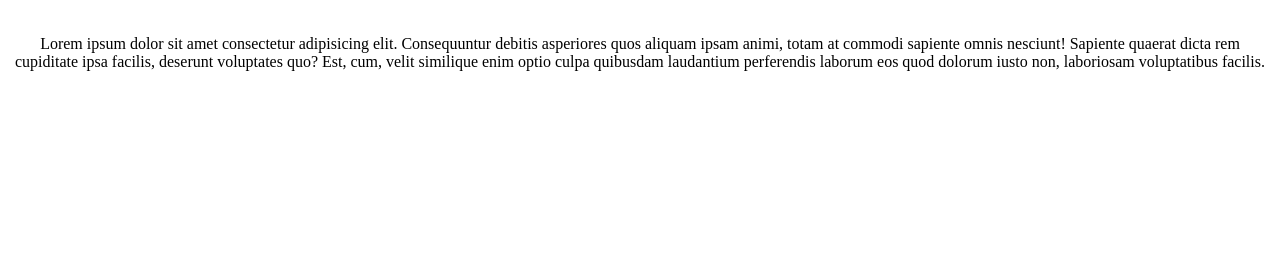
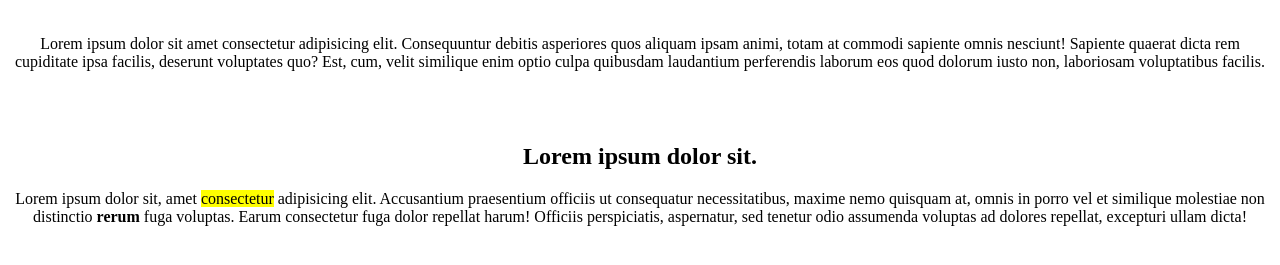
Before and after one commit to Bilal-Siddiqe/WebCourseW11, a plain HTML site: page index.html in a window 1280 px wide. Shown: the part 79-344 px from the top of the page. Drawn offline with Linux system fonts and the light colour scheme.

Commit message:
New heading Para Added

```diff
--- a/index.html
+++ b/index.html
@@ -11,7 +11,13 @@
         <h1>Lorem, ipsum dolor.</h1>
         <br>
         <p>Lorem ipsum dolor sit amet consectetur adipisicing elit. Consequuntur debitis asperiores quos aliquam ipsam animi, totam at commodi sapiente omnis nesciunt! Sapiente quaerat dicta rem cupiditate ipsa facilis, deserunt voluptates quo? Est, cum, velit similique enim optio culpa quibusdam laudantium perferendis laborum eos quod dolorum iusto non, laboriosam voluptatibus facilis.</p>
+        <br>
+        <br>
+        <h2>Lorem ipsum dolor sit.</h2>
+        <p>Lorem ipsum dolor sit, amet <mark> consectetur</mark> adipisicing elit. Accusantium praesentium officiis ut consequatur necessitatibus, maxime nemo quisquam at, omnis in porro vel et similique molestiae non distinctio <b> rerum </b> fuga voluptas. Earum consectetur fuga dolor repellat harum! Officiis perspiciatis, aspernatur, sed tenetur odio assumenda voluptas ad dolores repellat, excepturi ullam dicta!</p>
     </center>
+
+
 
 </body>
 </html>
```
